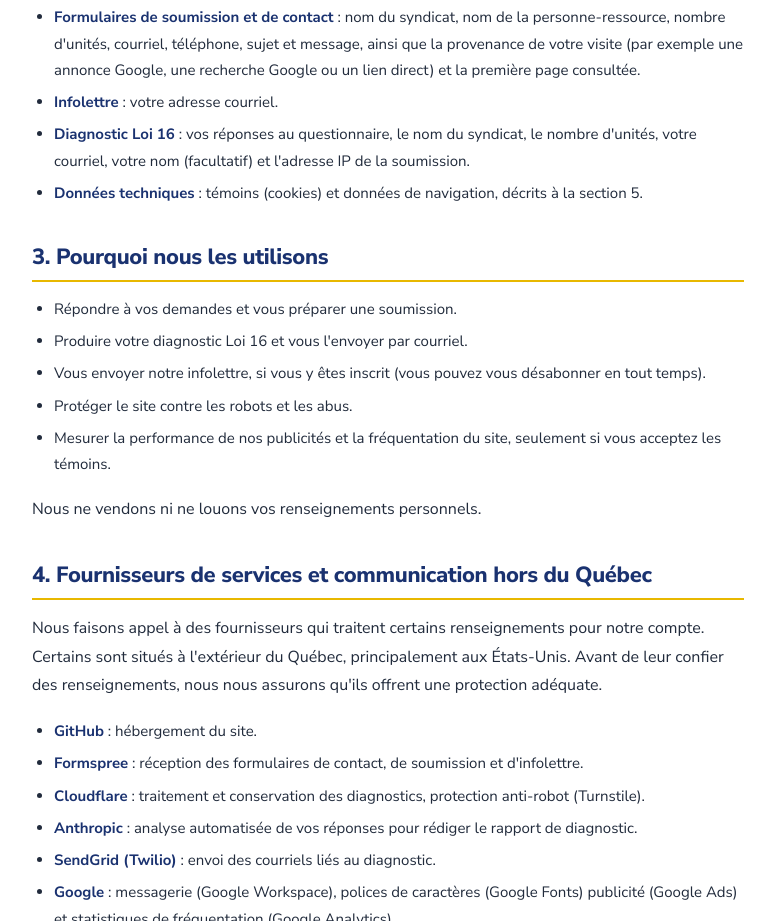
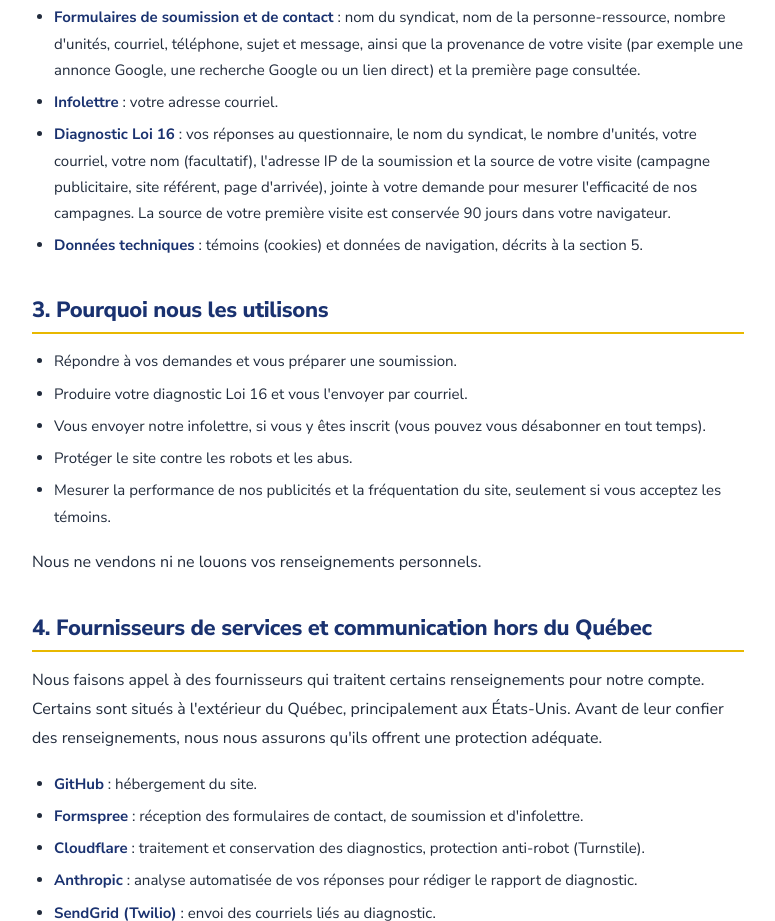
Before and after one commit to Albandy31/SITE-QP, a plain HTML site: page politique-confidentialite.html in a window 1280 px wide. Shown: the part 940-1861 px from the top of the page, without its empty margins (252-1027 px from the left). Drawn offline with Linux system fonts and the light colour scheme.

Commit message:
Source du lead jointe au diagnostic Loi 16, generate_lead GA4, politique de confidentialité
Co-Authored-By: Claude Opus 5.5 <noreply@anthropic.com>

```diff
--- a/consent.js
+++ b/consent.js
@@ -45,28 +45,56 @@
   gtag('config',AW_ID);
   gtag('config','G-6VRTEHH4Q0'); // Google Analytics 4 (Quatre piliers inc.)
 
-  /* Source de la visite : notee a l'arrivee (sessionStorage), envoyee avec le formulaire. */
-  var SRC_KEY='qp_src';
+  /* Source de la visite : notee a l'arrivee, jointe uniquement aux demandes que
+     la personne envoie elle-meme (formulaires, diagnostic). Rien n'est envoye a un tiers.
+     - sessionStorage "qp_src"       : la visite en cours (remplacee seulement par un nouveau clic pub ou des UTM)
+     - localStorage   "qp_src_first" : le premier contact, garde 90 jours
+     Tests manuels (console) :
+       /?gclid=TEST123&utm_source=google&utm_medium=cpc&utm_campaign=test -> qpSource().source = "Google Ads (clic sur une pub)", campagne "test"
+       arrivee depuis bing.com                                            -> "Bing (recherche)"
+       adresse tapee, sans parametre                                      -> "Direct (adresse tapee, favori ou courriel)" */
+  var SRC_KEY='qp_src',FIRST_KEY='qp_src_first',FIRST_TTL=90*24*3600*1000;
+  function host(u){try{return u?new URL(u).hostname.replace(/^www\./,''):'';}catch(e){return '';}}
   try{
     var q=new URLSearchParams(location.search);
-    var click=q.get('gclid')||q.get('gbraid')||q.get('wbraid');
-    if(click||q.get('utm_source')||!sessionStorage.getItem(SRC_KEY)){
-      var ref='';try{ref=document.referrer?new URL(document.referrer).hostname:'';}catch(e){}
-      if(ref===location.hostname)ref='';
-      var src;
-      if(click)src='Google Ads (clic sur une pub)';
-      else if(q.get('utm_source'))src=q.get('utm_source')+(q.get('utm_medium')?' / '+q.get('utm_medium'):'');
+    var g=function(k){return (q.get(k)||'').slice(0,300);};
+    var clickId=g('gclid')||g('gbraid')||g('wbraid');
+    if(clickId||g('utm_source')||!sessionStorage.getItem(SRC_KEY)){
+      var ref=host(document.referrer);
+      if(ref===location.hostname.replace(/^www\./,''))ref='';
+      var med=g('utm_medium').toLowerCase(),us=g('utm_source').toLowerCase(),src;
+      if(clickId||med==='cpc'||med==='ppc'||med==='paid')src='Google Ads (clic sur une pub)';
+      else if(us)src=g('utm_source')+(med?' / '+g('utm_medium'):'');
       else if(/(^|\.)google\./.test(ref))src='Google (recherche, carte ou fiche)';
-      else if(ref)src=ref;
+      else if(/(^|\.)bing\.com$/.test(ref))src='Bing (recherche)';
+      else if(/(^|\.)(linkedin\.com|lnkd\.in)$/.test(ref))src='LinkedIn';
+      else if(/(^|\.)(facebook\.com|fb\.com|instagram\.com)$/.test(ref))src='Facebook / Instagram';
+      else if(ref)src='Autre site : '+ref;
       else src='Direct (adresse tapee, favori ou courriel)';
-      sessionStorage.setItem(SRC_KEY,JSON.stringify({
-        source:src,campagne:q.get('utm_campaign')||'',gclid:click||'',
-        referent:ref,arrivee:location.pathname
-      }));
+      var rec={
+        source:src,campagne:g('utm_campaign'),gclid:g('gclid'),gbraid:g('gbraid'),wbraid:g('wbraid'),
+        utm_source:g('utm_source'),utm_medium:g('utm_medium'),utm_term:g('utm_term'),utm_content:g('utm_content'),
+        referent:ref,referrer:ref?(document.referrer||'').slice(0,300):'',arrivee:location.pathname,date:new Date().toISOString()
+      };
+      sessionStorage.setItem(SRC_KEY,JSON.stringify(rec));
+      var first=null;try{first=JSON.parse(localStorage.getItem(FIRST_KEY));}catch(e){}
+      if(!first||!first.date||Date.now()-Date.parse(first.date)>FIRST_TTL){
+        try{localStorage.setItem(FIRST_KEY,JSON.stringify(rec));}catch(e){}
+      }
     }
   }catch(e){}
   window.qpSource=function(){
     try{return JSON.parse(sessionStorage.getItem(SRC_KEY))||{};}catch(e){return {};}
+  };
+  /* Source complete a joindre a un envoi : visite en cours + premier contact. */
+  window.qpGetAttribution=function(){
+    var s=window.qpSource(),f=null;
+    try{f=JSON.parse(localStorage.getItem(FIRST_KEY));}catch(e){}
+    if(f&&f.date&&Date.now()-Date.parse(f.date)>FIRST_TTL)f=null;
+    var out={};for(var k in s)out[k]=s[k];
+    out.source_resumee=s.source||'';
+    out.first_touch=f;
+    return out;
   };
 
   /* Conversion : appeler qpConversion('contact' | 'diagnostic') apres un succes. */
--- a/politique-confidentialite.html
+++ b/politique-confidentialite.html
@@ -121,7 +121,7 @@
 <ul>
 <li><strong>Formulaires de soumission et de contact</strong> : nom du syndicat, nom de la personne-ressource, nombre d'unités, courriel, téléphone, sujet et message, ainsi que la provenance de votre visite (par exemple une annonce Google, une recherche Google ou un lien direct) et la première page consultée.</li>
 <li><strong>Infolettre</strong> : votre adresse courriel.</li>
-<li><strong>Diagnostic Loi 16</strong> : vos réponses au questionnaire, le nom du syndicat, le nombre d'unités, votre courriel, votre nom (facultatif) et l'adresse IP de la soumission.</li>
+<li><strong>Diagnostic Loi 16</strong> : vos réponses au questionnaire, le nom du syndicat, le nombre d'unités, votre courriel, votre nom (facultatif), l'adresse IP de la soumission et la source de votre visite (campagne publicitaire, site référent, page d'arrivée), jointe à votre demande pour mesurer l'efficacité de nos campagnes. La source de votre première visite est conservée 90 jours dans votre navigateur.</li>
 <li><strong>Données techniques</strong> : témoins (cookies) et données de navigation, décrits à la section 5.</li>
 </ul>
 
```
Also changed, not shown: diagnostic.html (+30 -2 lines), en/privacy-policy.html (+1 -1 lines).
